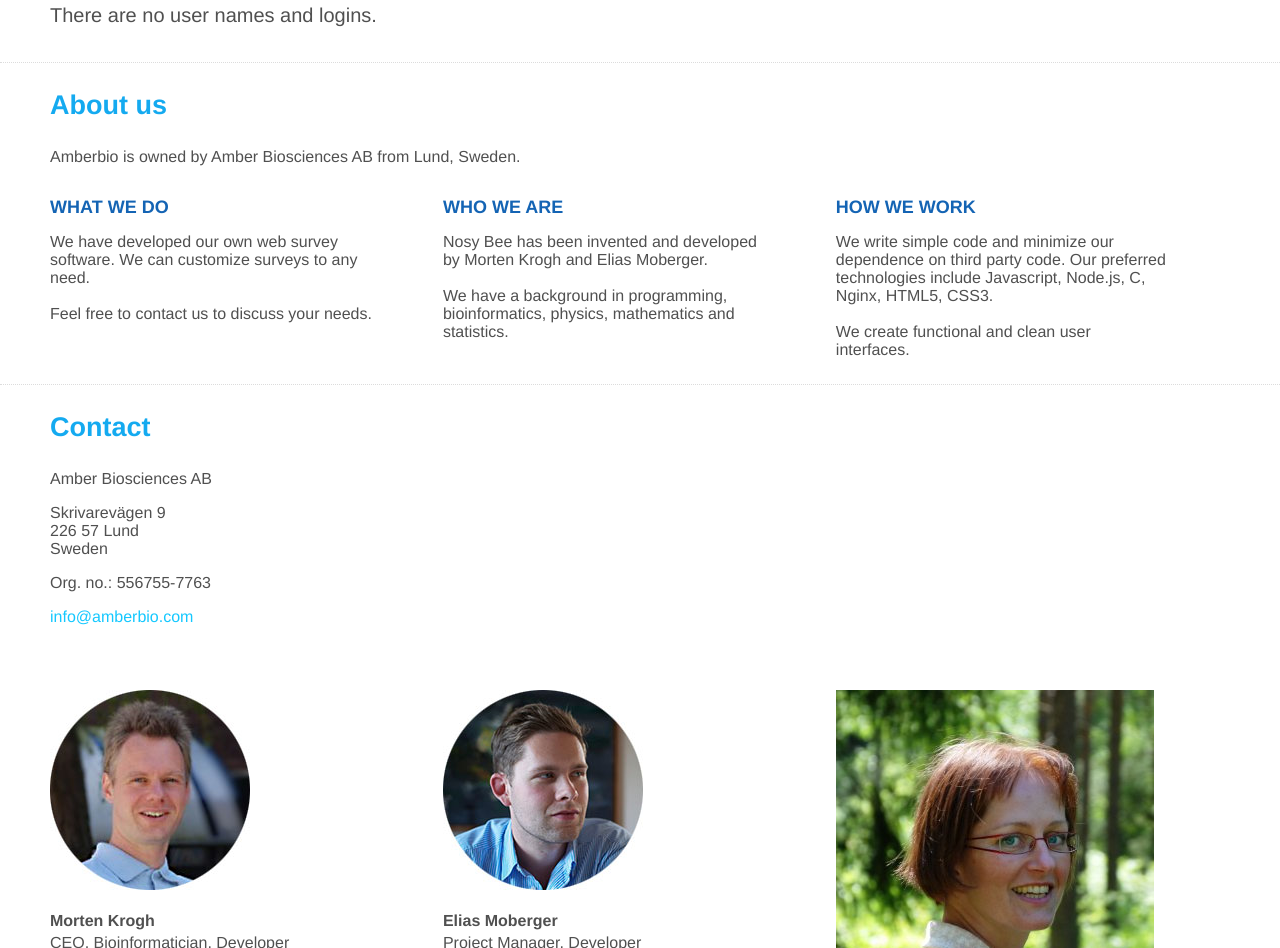
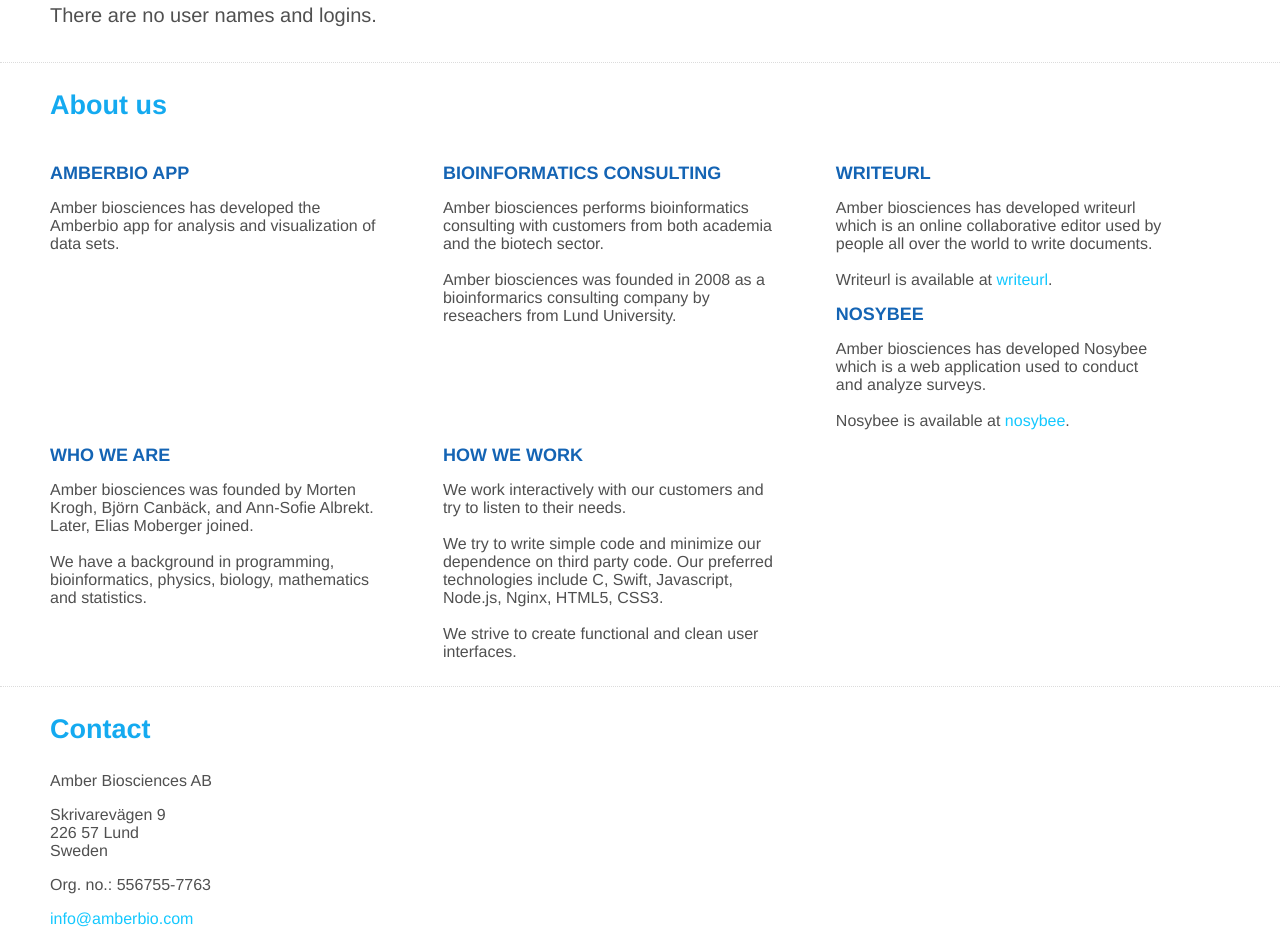
Before and after one commit to morten-krogh/amberbio-www, a plain HTML site: page app-public/index.html in a window 1280 px wide. Shown: the part 1444-2392 px from the top of the page. Drawn offline with Linux system fonts and the light colour scheme.

Commit message:
index.html

```diff
--- a/app-public/index.html
+++ b/app-public/index.html
@@ -113,24 +113,46 @@ A description of the features of the app can be found on <a href="features">Feat
 
 	<section id="about" class="columns">
 		<h1>About us</h1>
-		<p>Amberbio is owned by Amber Biosciences AB from Lund, Sweden.</p>
 		<div>
-			<h2>What we do</h2>
+			<h2>Amberbio app</h2>
 			<div>
-				We have developed our own web survey software. We can customize surveys to any need.<br><br>Feel free to contact us to discuss your needs.
+				Amber biosciences has developed the Amberbio app for analysis and visualization of data sets.
+			</div>
+		</div>
+		<div>
+			<h2>Bioinformatics consulting</h2>
+			<div>
+				Amber biosciences performs bioinformatics consulting with customers from both academia and the biotech sector.<br><br>
+				Amber biosciences was founded in 2008 as a bioinformarics consulting company by reseachers from Lund University.
+			</div>
+		</div>
+		<div>
+			<h2>Writeurl</h2>
+			<div>
+				Amber biosciences has developed writeurl which is an online collaborative editor used by people all over the world to write documents.<br><br>
+				Writeurl is available at <a href="http://www.writeurl.com">writeurl</a>.
+			</div>
+		</div>
+		<div>
+			<h2>Nosybee</h2>
+			<div>
+				Amber biosciences has developed Nosybee which is a web application used to conduct and analyze surveys.<br><br>
+				Nosybee is available at <a href="http://www.nosybee.com">nosybee</a>.
 			</div>
 		</div>
 		<div>
 			<h2>Who we are</h2>
 			<div>
-				Nosy Bee has been invented and developed by Morten Krogh and Elias Moberger.<br><br>We have a background in programming, bioinformatics, physics, mathematics and statistics.
+				Amber biosciences was founded by Morten Krogh, Björn Canbäck, and Ann-Sofie Albrekt. Later, Elias Moberger joined.<br><br>
+				We have a background in programming, bioinformatics, physics, biology, mathematics and statistics.
 			</div>
 		</div>
 		<div>
 			<h2>How we work</h2>
 			<div>
-				We write simple code and minimize our dependence on third party code. Our preferred technologies include Javascript, Node.js, C, Nginx, HTML5, CSS3.<br><br>
-				We create functional and clean user interfaces.
+				We work interactively with our customers and try to listen to their needs.<br><br>
+				We try to write simple code and minimize our dependence on third party code. Our preferred technologies include C, Swift, Javascript, Node.js, Nginx, HTML5, CSS3.<br><br>
+				We strive to create functional and clean user interfaces.
 			</div>
 		</div>
 	</section>
```
Also changed, not shown: 1 other file.
